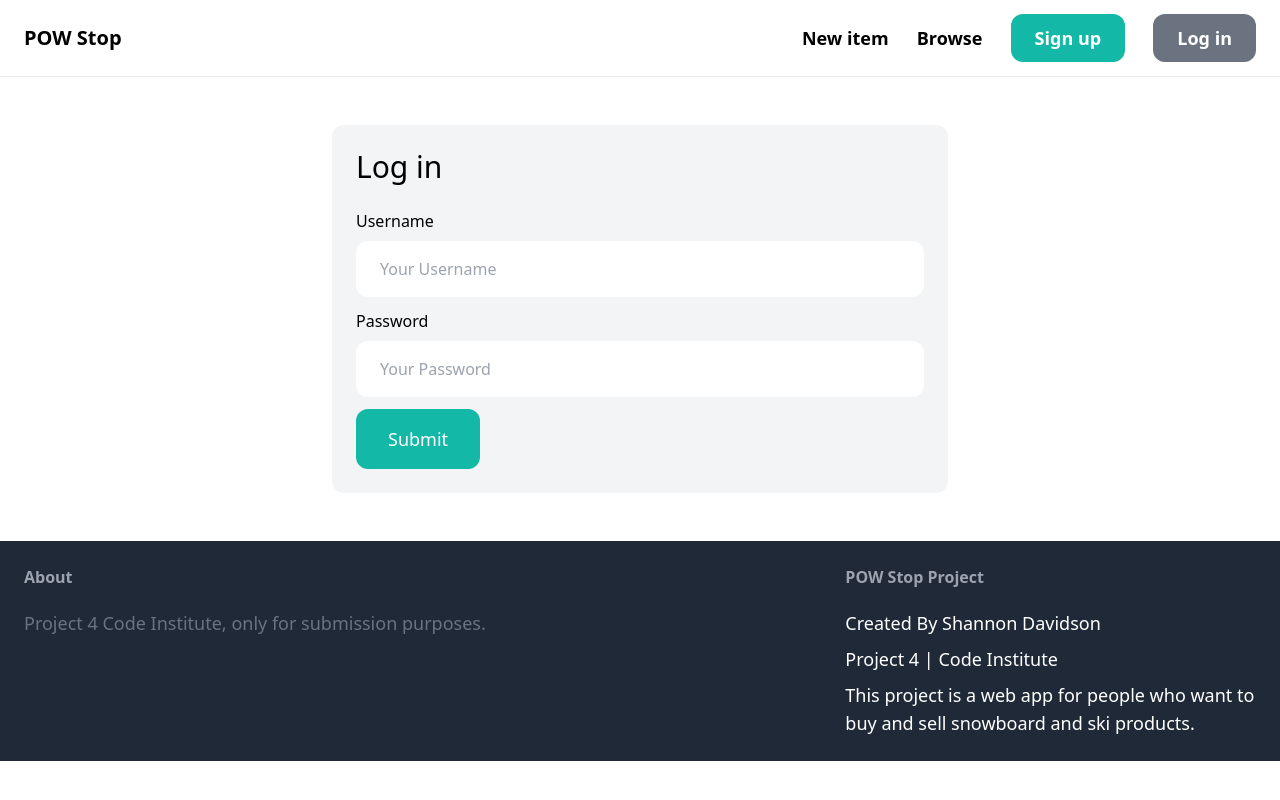
After one commit to FullStackSD/SDProject4, a Django app: page /login/ in a window 1280 px wide. The commit adds this page. Run offline with Django 4.2, Linux system fonts and the light colour scheme; some libraries are stand-ins or nearby versions.

Commit message:
Modified sign up and login for Inbox and Dashboard

```diff
--- a/core/forms.py
+++ b/core/forms.py
@@ -1,6 +1,18 @@
 from django import forms
-from django.contrib.auth.forms import UserCreationForm
+from django.contrib.auth.forms import UserCreationForm, AuthenticationForm
 from django.contrib.auth.models import User
+
+
+class LoginForm(AuthenticationForm):
+    username = forms.CharField(widget=forms.TextInput(attrs={
+        'placeholder': 'Your Username',
+        'class': 'w-full py-4 px-6 rounded-xl'
+    }))
+
+    password = forms.CharField(widget=forms.PasswordInput(attrs={
+        'placeholder': 'Your Password',
+        'class': 'w-full py-4 px-6 rounded-xl'
+    }))
 
 
 class SignupForm(UserCreationForm):
--- a/core/templates/core/base.html
+++ b/core/templates/core/base.html
@@ -17,8 +17,13 @@
             <a href="#" class="text-lg font-semibold hover:text-gray-500">New item</a>
             <a href="#" class="text-lg font-semibold hover:text-gray-500">Browse</a>
 
-            <a href="{% url 'core:signup' %}" class="px-6 py-3 text-lg font-semibold bg-teal-500 text-white rounded-xl hover:bg-teal-700">Sign up</a>
-            <a href="#" class="px-6 py-3 text-lg font-semibold bg-gray-500 text-white rounded-xl hover:bg-gray-700">Log in</a>
+            {% if request.user.is_authenticated %}
+            <a href="#" class="px-6 py-3 text-lg font-semibold bg-teal-500 text-white rounded-xl hover:bg-teal-700">Inbox</a>
+            <a href="#" class="px-6 py-3 text-lg font-semibold bg-gray-500 text-white rounded-xl hover:bg-gray-700">Dashboard</a>
+            {% else %}
+                <a href="{% url 'core:signup' %}" class="px-6 py-3 text-lg font-semibold bg-teal-500 text-white rounded-xl hover:bg-teal-700">Sign up</a>
+                <a href="{% url 'core:login' %}" class="px-6 py-3 text-lg font-semibold bg-gray-500 text-white rounded-xl hover:bg-gray-700">Log in</a>
+            {% endif %}
         </div>
     </nav>
     <div class="px-6 py-6">
--- /dev/null
+++ b/core/templates/core/login.html
@@ -0,0 +1,35 @@
+{% extends 'core/base.html' %}
+
+{% block title %} Log in {% endblock %}
+
+{% block content %}
+<div class="w-1/2 my-6 p-6 mx-auto bg-gray-100 rounded-xl">
+    <h1 class="mb-6 text-3xl">Log in</h1>
+
+    <form method="post" action=".">
+        {% csrf_token %}
+
+        <div class="mb-3">
+            <label class="inline-block mb-2" for="">Username</label><br>
+            {{ form.username }}
+        </div>
+
+        <div class="mb-3">
+            <label class="inline-block mb-2" for="">Password</label><br>
+            {{ form.password }}
+        </div>
+
+        {% if form.errors or form.non_field_errors %}
+            <div class="mb-3 p-6 bg-red-100 rounded-xl">
+                {% for field in form %}
+                    {{ field.errors }}
+                {% endfor %}
+
+                {{ form.non_field_erorrs }}
+            </div>
+        {% endif %}
+
+        <button class="py-4 px-8 text-lg bg-teal-500 hover:bg-teal-700 rounded-xl text-white">Submit</button>
+    </form>
+</div>
+{% endblock %}
--- a/core/urls.py
+++ b/core/urls.py
@@ -1,6 +1,8 @@
+from django.contrib.auth import views as auth_views
 from django.urls import path
 
 from . import views
+from .forms import LoginForm
 
 app_name = 'core'
 
@@ -8,4 +10,5 @@ urlpatterns = [
     path('', views.index, name='index'),
     path('contact/', views.contact, name='contact'),
     path('signup/', views.signup, name='signup'),
+    path('login/', auth_views.LoginView.as_view(template_name='core/login.html', authentication_form=LoginForm), name='login'),
 ]
--- a/puddle/settings.py
+++ b/puddle/settings.py
@@ -26,6 +26,11 @@ SECRET_KEY = 'django-insecure-m8%-^3+te0_si_@&1%!s+%p33srew0)0wg)xh94$8nb^@&d*b+
 DEBUG = True
 
 ALLOWED_HOSTS = []
+
+LOGIN_URL = '/login/'
+LOGIN_REDIRECT_URL = '/'
+LOGOUT_REDIRECT_URL = '/'
+
 
 
 # Application definition
```
Also changed, not shown: core/views.py (+10 -2 lines), db.sqlite3.
